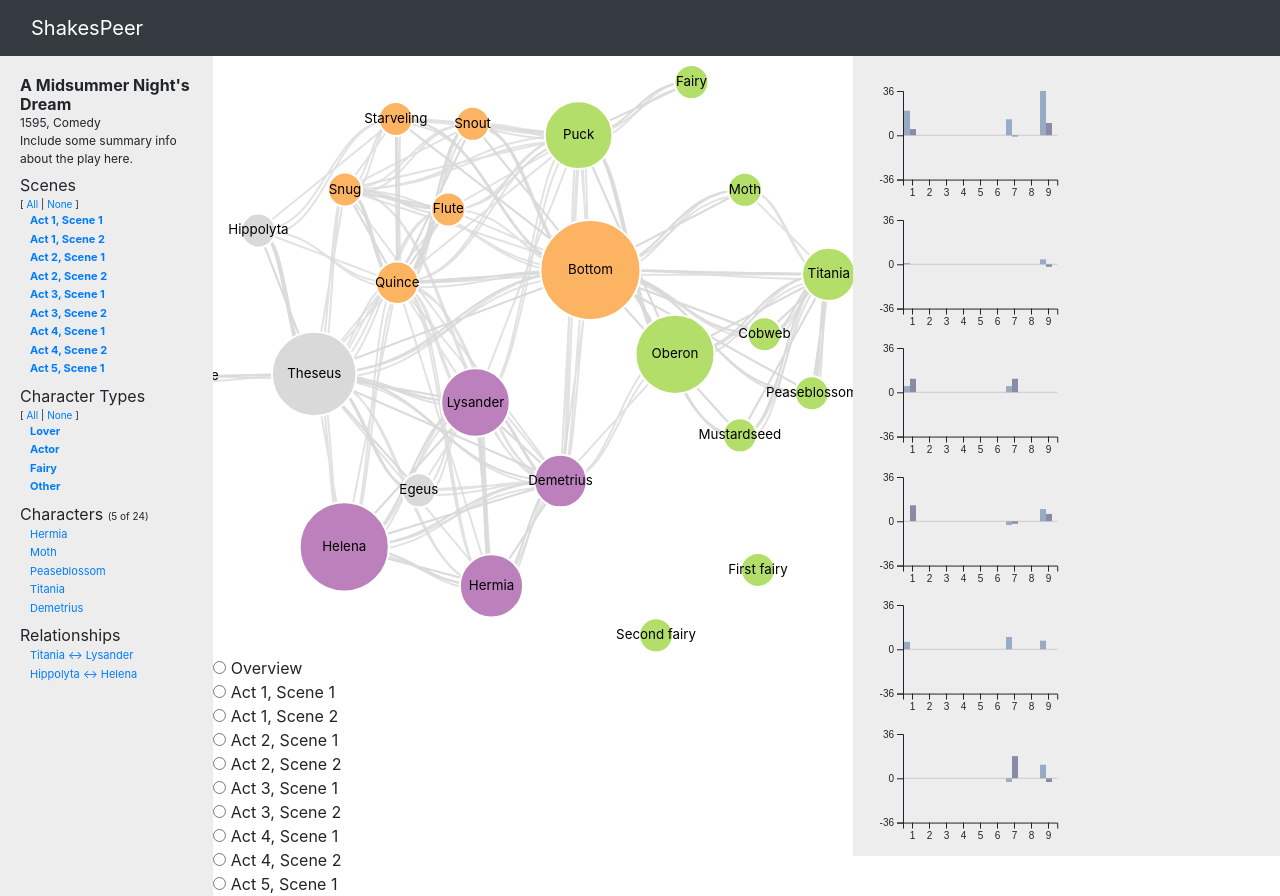
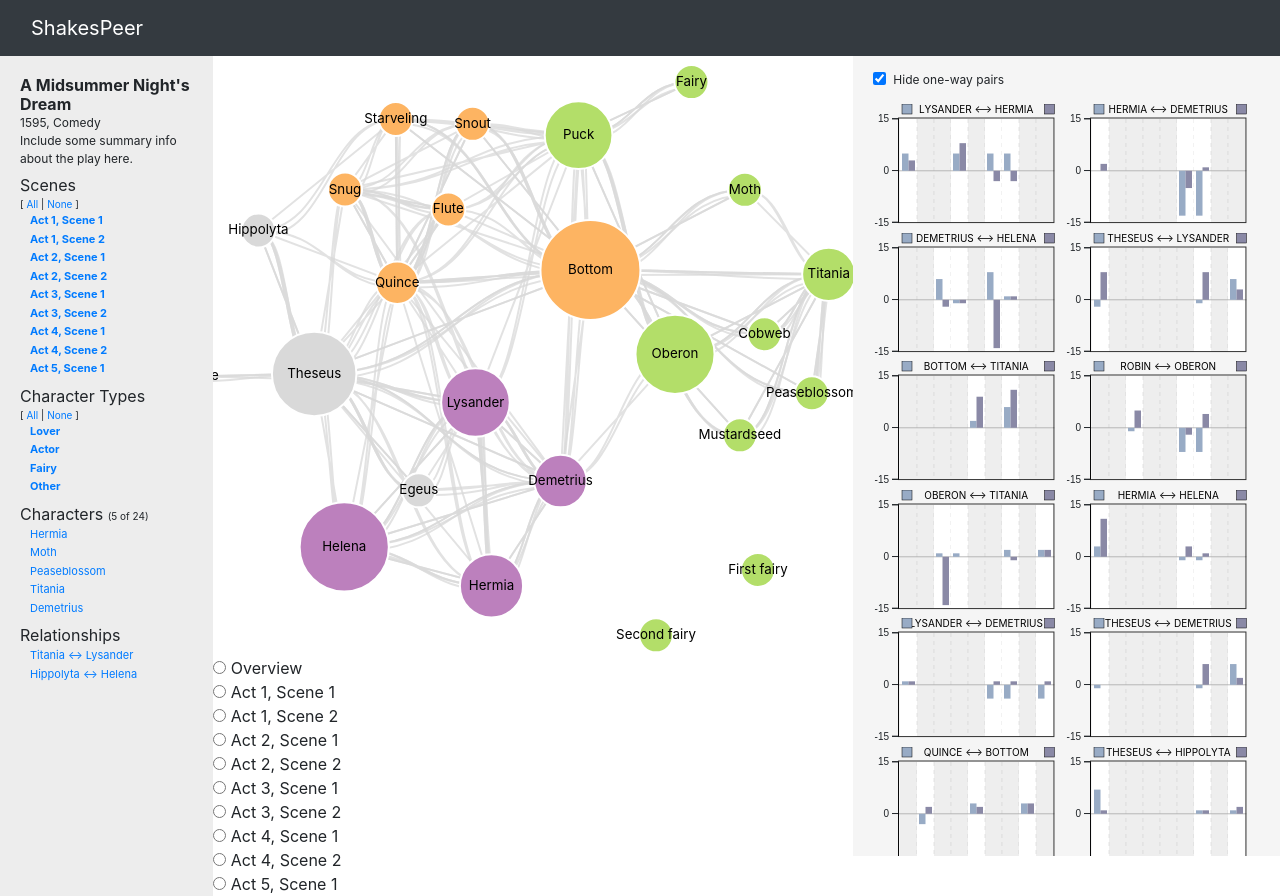
Before and after one commit to kevin-chow/ShakesPeer, an Angular app in the folder angular-src/shakespeer/: page / in a window 1280 px wide. Built offline with nearby package versions, Linux system fonts and the light colour scheme.

Commit message:
stable version of small multiples with filtering and sorting

```diff
--- a/angular-src/shakespeer/src/app/components/relationship/relationship.component.html
+++ b/angular-src/shakespeer/src/app/components/relationship/relationship.component.html
@@ -1,4 +1,13 @@
 <div class="rel-view">
+
+  <div class="form-check">
+    <input class="rel-input form-check-input" type="checkbox" value="" id="oneWay"
+           [checked]="isOneWayOnly" (change)="isOneWayOnly = !isOneWayOnly; this.refreshGraphs();">
+    <label class="rel-label form-check-label" for="oneWay">
+      Hide one-way pairs
+    </label>
+  </div>
+
   <div #relationship id="relationship-viz" (window:resize)="onResize()"></div>
 <!--<h3>Sentiment Valence</h3>-->
 <!--<svg width="350" height="200" id="svg1"></svg>-->
--- a/angular-src/shakespeer/src/app/components/relationship/relationship.component.scss
+++ b/angular-src/shakespeer/src/app/components/relationship/relationship.component.scss
@@ -1,6 +1,16 @@
 .rel-view {
   padding: 15px 20px;
   height: 100vh;
-  background-color: #EDEDED;
+  background-color: whitesmoke;
   overflow-y: scroll;
 }
+
+.rel-input {
+  margin-top: 1px;
+}
+
+.rel-label {
+  font-size: 12px;
+  vertical-align: bottom;
+  margin-bottom: 15px;
+}
--- a/angular-src/shakespeer/src/app/components/relationship/relationship.component.ts
+++ b/angular-src/shakespeer/src/app/components/relationship/relationship.component.ts
@@ -1,9 +1,8 @@
 import {Component, ElementRef, OnInit, ViewChild} from '@angular/core';
 import * as d3 from 'd3';
 import {FilterService} from "../../services/filter.service";
-import {Filter} from "../../models/filter.model";
-import {sentiment_AFINN} from "./relationship_data";
-import {buildMonth} from "@ng-bootstrap/ng-bootstrap/datepicker/datepicker-tools";
+import {Filter, allCharacters} from "../../models/filter.model";
+import {sentiment_BL} from "./relationship_data";
 
 @Component({
   selector: 'app-relationship',
@@ -14,27 +13,30 @@ import {buildMonth} from "@ng-bootstrap/ng-bootstrap/datepicker/datepicker-tools
 export class RelationshipComponent implements OnInit {
 
   filter: Filter;
+  sentimentData: any[];
 
-  sentimentData: any[];
+  isOneWayOnly: boolean = true;
 
   @ViewChild('relationship')
   svgContainer: ElementRef;
-  properties: any;
+  relationshipSvg: any;
+  margin: any;
+  width: number;
+  height: number;
 
   constructor(private filterService: FilterService) {
     filterService.filter$.subscribe((newFilter) => {
       this.filter = newFilter;
+      this.refreshGraphs();
     });
   }
 
   ngOnInit() {
-    this.sentimentData = this.processSentimentData();
+    this.refreshGraphs();
+  }
 
-    for (let sd of this.sentimentData) {
-      console.log(sd[0].id + " | " + sd[1].id);
-    }
-    // console.log(this.sentimentData[10]);
-    this.buildSvg();
+  onResize() {
+    this.refreshGraphs();
   }
 
   clearSentimentIfNoEngagement(pair): any {
@@ -46,26 +48,32 @@ export class RelationshipComponent implements OnInit {
     return pair;
   }
 
+  resetVisitedData() {
+    for (let key in sentiment_BL) {
+      let value = sentiment_BL[key];
+      value.visited = false;
+    }
+  }
+
   processSentimentData(): any[] {
     let characterPairList = [];
-    for (let key in sentiment_AFINN) {
+    for (let key in sentiment_BL) {
       let characterPair = [];
 
-      let value = sentiment_AFINN[key];
+      let value = sentiment_BL[key];
       if (!value.visited) {
         let characters = key.split('-');
         let otherKey = characters[1].concat('-', characters[0]);
 
         value = this.clearSentimentIfNoEngagement(value);
-        if (sentiment_AFINN.hasOwnProperty(otherKey)) {
-          let otherValue = sentiment_AFINN[otherKey];
+        if (sentiment_BL.hasOwnProperty(otherKey)) {
+          let otherValue = sentiment_BL[otherKey];
           otherValue = this.clearSentimentIfNoEngagement(otherValue);
           characterPair.push({id: key, data: value}, {id: otherKey, data: otherValue});
           otherValue.visited = true;
         } else {
           characterPair.push({id: key, data: value}, {id: "null", data: []});
         }
-
         characterPairList.push(characterPair);
         value.visited = true;
       }
@@ -73,61 +81,288 @@ export class RelationshipComponent implements OnInit {
     return characterPairList;
   }
 
-  onResize() {
-    this.buildSvg();
+  filterSentimentData(dataToBeFiltered): any[] {
+    let filteredData = dataToBeFiltered;
+    if (this.isOneWayOnly == true) {
+      filteredData = filteredData.filter((d) => {
+        return (d[0].data.length != 0) && (d[1].data.length != 0);
+      });
+    }
+
+    let processedSelectedScenes: number[] = this.filter.selectedScenes.map((scene) => {
+      if (scene == "a1s1") return 1;
+      else if (scene == "a1s2") return 2;
+      else if (scene == "a2s1") return 3;
+      else if (scene == "a2s2") return 4;
+      else if (scene == "a3s1") return 5;
+      else if (scene == "a3s2") return 6;
+      else if (scene == "a4s1") return 7;
+      else if (scene == "a4s2") return 8;
+      else if (scene == "a5s1") return 9;
+    });
+
+    // Filter by the sidebar filter.
+    // Two things to check: the selectedScenes and the selectedCharacterTypes.
+    let finalFilteredData = [];
+    if (this.filter.selectedScenes.length == 0) {
+      finalFilteredData = [];
+    } else if (this.filter.selectedScenes.length != 9) {
+      for (let pair of filteredData) {
+        let pair1 = pair[0];
+        let pair2 = pair[1];
+
+        let nullCheck1 = pair1.data == null || pair1.data.length == 0;
+        let nullCheck2 = pair2.data == null || pair2.data.length == 0;
+
+        let toBeFilteredOut = true;
+        for (let scene of processedSelectedScenes) {
+          let speechCheck1 = true;
+          let speechCheck2 = true;
+          if (!nullCheck1) {
+            speechCheck1 = pair1.data[scene-1].speech_dist == 0;
+          }
+          if (!nullCheck2) {
+            speechCheck2 = pair2.data[scene-1].speech_dist == 0;
+          }
+          if (!(speechCheck1 && speechCheck2)) {
+            toBeFilteredOut = false;
+            break;
+          }
+        }
+        if (toBeFilteredOut == false) {
+          finalFilteredData.push(pair);
+        }
+      }
+    } else {
+      finalFilteredData = filteredData;
+    }
+
+    if (this.filter.selectedCharacterTypes.length == 0) {
+      finalFilteredData = [];
+    } else if (this.filter.selectedCharacterTypes.length != 4) {
+      finalFilteredData = finalFilteredData.filter((pair) => {
+        let pair1 = pair[0];
+        let charList = pair1.id.split("-");
+        let char1 = charList[0];
+        let char2 = charList[1];
+
+        let check1 = false;
+        let check2 = false;
+        allCharacters.forEach((char) => {
+          if (char.id.toUpperCase() === char1) {
+            console.log("match!");
+            console.log(this.filter.selectedCharacterTypes);
+            console.log(char.type);
+            if (this.filter.selectedCharacterTypes.includes(char.type)) {
+              check1 = true;
+            }
+          }
+          if (char.id.toUpperCase() === char2) {
+            if (this.filter.selectedCharacterTypes.includes(char.type)) {
+              check2 = true;
+            }
+          }
+        });
+        return check1 || check2;
+      });
+    }
+
+    return finalFilteredData;
   }
 
-  margin = {top: 20, right: 10, bottom: 20, left: 30};
-  width: number;
-  height: number;
+  sortSentimentData(dataToBeSorted) {
+    dataToBeSorted.sort((a, b): number => {
+      let aTotal: number = 0;
+      if (!(a[0].data == null || a[0].data.length == 0)) {
+        for (let d of a[0].data) {
+          aTotal += Math.abs(d.sentiment_value);
+        }
+      }
+      if (!(a[1].data == null || a[1].data.length == 0)) {
+        for (let d of a[1].data) {
+          aTotal += Math.abs(d.sentiment_value);
+        }
+      }
+      let bTotal: number = 0;
+      if (!(b[0].data == null || b[0].data.length == 0)) {
+        for (let d of b[0].data) {
+          bTotal += Math.abs(d.sentiment_value);
+        }
+      }
+      if (!(b[1].data == null || b[1].data.length == 0)) {
+        for (let d of b[1].data) {
+          bTotal += Math.abs(d.sentiment_value);
+        }
+      }
+      a[0].total = aTotal;
+      a[1].total = aTotal;
+      b[0].total = bTotal;
+      b[1].total = bTotal;
+      if (aTotal > bTotal) return -1;
+      if (aTotal < bTotal) return 1;
+      else return 0;
+    });
+  }
 
-  buildSvg() {
+  buildSvg(finalData) {
     d3.select('#relationship-viz svg').remove();
 
+    this.margin = {top: 15, right: 10, bottom: 10, left: 25};
     this.width = this.svgContainer.nativeElement.offsetWidth - this.margin.left - this.margin.right;
     this.height = (this.svgContainer.nativeElement.parentElement.offsetHeight / (3.5)) - this.margin.top - this.margin.bottom - 100;
     // const fullHeight = this.svgContainer.nativeElement.parentElement.offsetHeight - this.margin.top - this.margin.bottom - 100;
 
-    // var svg = d3.select("body").selectAll("svg")
-    //   .data(symbols)
-    //   .enter().append("svg")
-    //   .attr("width", width + margin.left + margin.right)
-    //   .attr("height", height + margin.top + margin.bottom)
-    //   .append("g")
-    //   .attr("transform", "translate(" + margin.left + "," + margin.top + ")")
-    //   .each(multiple);
+    const that = this;
+    const minSentiment = -15;
+    const maxSentiment = 15;
 
-    const that = this;
-    const minSentiment = -36;
-    const maxSentiment = 36;
+    const widthDivider = 2.25;
 
-    const svg = d3.select('#relationship-viz').selectAll('svg')
-      .data(this.sentimentData)
+    this.relationshipSvg = d3.select('#relationship-viz').selectAll('svg');
+
+    this.relationshipSvg.data(finalData, function(d) { return d[0].id + d[1].id; })
       .enter().append('svg')
-      .attr('width', (this.width / 2.25) + this.margin.left + this.margin.right)
+      .attr('width', (this.width / widthDivider) + this.margin.left + this.margin.right)
       .attr('height', this.height + this.margin.top + this.margin.bottom)
       .append('g')
       .attr('transform', `translate(${this.margin.left},${this.margin.top})`)
       .each(function(perSentimentData) {
         const svg = d3.select(this);
 
-        const xScene = d3.scaleBand().domain([1, 2, 3, 4, 5, 6, 7, 8, 9]).rangeRound([0, that.width / 2.25], .2);
-        const xCharacter = d3.scaleBand().domain(d3.range(2)).range([0, xScene.bandwidth() - 5]);
+        const xScene = d3.scaleBand().domain([1, 2, 3, 4, 5, 6, 7, 8, 9]).rangeRound([0, that.width / widthDivider], .5);
+        const xCharacter = d3.scaleBand().domain(d3.range(2)).range([2, xScene.bandwidth() - 2]);
         const y = d3.scaleLinear().domain([minSentiment, maxSentiment]).range([that.height, 0]);
 
         const xAxisTop = d3.axisTop().scale(xScene);
         const xAxisBottom = d3.axisBottom().scale(xScene);
         const yAxis = d3.axisLeft().scale(y).ticks(2);
+        yAxis.tickValues(y.ticks(2).concat(y.domain()));
+        const z = d3.scaleOrdinal().range(["#98abc5", "#8a89a6"]);
 
-        yAxis.tickValues(y.ticks(2).concat(y.domain()));
+        const chars1 = perSentimentData[0].id.split("-");
+        const chars2 = perSentimentData[1].id.split("-");
+        if (chars2[0] && chars2[1]) {
+          // Totals (for debugging):
+          // svg.append("text")
+          //   .attr("x", -5)
+          //   .attr("y", -9)
+          //   .text(perSentimentData[0].total)
+          //   .style("font-size", "10px")
+          //   .attr("alignment-baseline","middle")
+          //   .attr("text-anchor","middle");
 
-        // Background color
-        // svg.append("rect")
-        //   .attr("width", "100%")
-        //   .attr("height", "100%")
-        //   .attr("fill", "white");
+          svg.append("text")
+            .attr("x", (that.width / widthDivider) / 2)
+            .attr("y", -9)
+            .text(chars1[0] + " <--> " + chars1[1])
+            .style("font-size", "10px")
+            .attr("alignment-baseline","middle")
+            .attr("text-anchor","middle");
 
-        let z = d3.scaleOrdinal().range(["#98abc5", "#8a89a6"]);
+          svg.append("rect")
+            .attr("x", 4)
+            .attr("y", -15)
+            .attr("width", 10)
+            .attr("height", 10)
+            .attr("fill", "#98abc5")
+            .attr("stroke", "black")
+            .attr("stroke-width", "0.5px");
+
+          svg.append("rect")
+            .attr("x", (that.width / widthDivider) - 10)
+            .attr("y", -15)
+            .attr("width", 10)
+            .attr("height", 10)
+            .attr("fill", "#8a89a6")
+            .attr("stroke", "black")
+            .attr("stroke-width", "0.5px");
+        } else {
+          svg.append("text")
+            .attr("x", (that.width / widthDivider) / 2)
+            .attr("y", -9)
+            .text(chars1[0] + " --> " + chars1[1])
+            .style("font-size", "10px")
+            .attr("alignment-baseline","middle")
+            .attr("text-anchor","middle");
+
+          svg.append("rect")
+            .attr("x", 4)
+            .attr("y", -15)
+            .attr("width", 10)
+            .attr("height", 10)
+            .attr("fill", "#98abc5")
+            .attr("stroke", "black")
+            .attr("stroke-width", "0.5px");
+        }
+
+        // Add all vertical reference lines
+        for (let x = 0; x < 9; x+=1) {
+          let pair1 = perSentimentData[0].data[x];
+          let pair2 = perSentimentData[1].data[x];
+          if ((!pair1 || pair1.speech_dist == 0) && (!pair2 || pair2.speech_dist == 0)) {
+            svg.append("rect")
+              .attr("x", xScene(x+1))
+              .attr("width", xScene.bandwidth())
+              .attr("height", that.height + "px")
+              .attr("fill", "rgb(220, 220, 220, 0.3)");
+          } else {
+            svg.append("rect")
+              .attr("x", xScene(x+1))
+              .attr("width", xScene.bandwidth())
+              .attr("height", that.height + "px")
+              .attr("fill", "white");
+          }
+
+          if (x == 8) continue;
+          svg.append("svg:line")
+            .attr("x1", xScene(x+2))
+            .attr("y1", 0)
+            .attr("x2", xScene(x+2))
+            .attr("y2", that.height)
+            .style("stroke", "rgb(170, 170, 170, 0.3)")
+            .style("stroke-width", "1px")
+            .style("stroke-dasharray", "4")
+            .style("fill", "none");
+        }
+
+        // Add 0-horizontal reference line
+        svg.append("svg:line")
+          .attr("x1", 0)
+          .attr("y1", y(0))
+          .attr("x2", that.width / widthDivider)
+          .attr("y2", y(0))
+          .style("stroke", "rgb(170, 170, 170, 0.8)")
+          .style("stroke-width", "1px")
+          .style("fill", "none");
+
+        // Add the x axis (top)
+        // svg.append('g')
+        //   .attr('class', 'x axis')
+        //   .attr('transform', `translate(0,0)`)
+        //   .call(this.properties.xAxisTop);
+
+        // Add the x axis (bottom)
+        // svg.append('g')
+        //   .attr('transform', `translate(0,${that.height})`)
+        //   .call(xAxisBottom);
+
+        // Add the y axis
+        svg.append('g')
+          .attr('class', 'y axis')
+          .attr('transform', `translate(0,-0.75)`)
+          .call(yAxis);
+
+
+        // Add bounding rectangle
+        svg.append("rect")
+          .attr("x", 0.5)
+          .attr("y", -1)
+          .attr("width", that.width / widthDivider - 1)
+          .attr("height", that.height + 1)
+          .attr("fill", "none")
+          .attr("stroke", "rgb(0, 0, 0, 0.8)")
+          .attr("stroke-width", "1px");
+
 
         svg.append('g').selectAll('g')
           .data(perSentimentData)
@@ -156,214 +391,17 @@ export class RelationshipComponent implements OnInit {
             }
             return y(d.sentiment_value);
           });
+      });
 
-        // Add 0-horizontal reference line
-        svg.append("svg:line")
-          .attr("x1", 0)
-          .attr("y1", y(0))
-          .attr("x2", that.width / 2.25)
-          .attr("y2", y(0))
-          .style("stroke", "rgb(170, 170, 170, 0.5)")
-          .style("stroke-width", "1px")
-          .style("fill", "none");
-
-        // Add the x axis (top)
-        // svg.append('g')
-        //   .attr('class', 'x axis')
-        //   .attr('transform', `translate(0,0)`)
-        //   .call(this.properties.xAxisTop);
-
-        // Add the x axis (bottom)
-        svg.append('g')
-          .attr('class', 'x axis')
-          .attr('transform', `translate(0,${that.height})`)
-          .call(xAxisBottom);
-
-        // Add the y axis
-        svg.append('g')
-          .attr('class', 'y axis')
-          .call(yAxis);
-      });
+    this.relationshipSvg.data(finalData, function(d) { return d[0].id + d[1].id; }).exit().remove();
   }
 
-  updateSvg() {
-    // this.properties.svg.transition();
-
+  refreshGraphs() {
+    this.resetVisitedData();
+    this.sentimentData = [];
+    this.sentimentData = this.processSentimentData();
+    let filteredData = this.filterSentimentData(this.sentimentData);
+    this.sortSentimentData(filteredData);
+    this.buildSvg(filteredData);
   }
-
-  // constructor() {
-  //     // configure margins and width/height of the graph
-  //
-  //  this.width = 350 - this.margin.left - this.margin.right;
-  //  this.height = 200 - this.margin.top - this.margin.bottom;
-  // }
-  //
-  // ngOnInit() {
-  //       var A = "THESEUS";
-  //       var B = "HIPPOLYTA";
-  //       var lexicon = "AFINN";
-  //       this.readData(A, B, lexicon);
-  //       this.buildSvg('#svg1', A, B);
-  //
-  //       A = "LYSANDER";
-  //       B = "HERMIA";
-  //       this.readData(A, B, lexicon);
-  //       this.buildSvg('#svg2', A, B);
-  // }
-
-  // title = 'Line Chart';
-  //
-  // private margin = {top: 20, right: 20, bottom: 50, left: 20};
-  // private width: number;
-  // private height: number;
-  // private x: any;
-  // private y: any;
-  // private svg: any;
-  // private line: d3.line<[number, number]>; // this is line definition
-  //
-  // sentimentAB: any;
-  // sentimentBA: any;
-
-    // private readData(A, B, lexicon) {
-    //     if (lexicon == "AFINN") {
-    //         this.sentimentAB = sentiment_AFINN[A+'-'+B];
-    //         this.sentimentBA = sentiment_AFINN[B+'-'+A];
-    //     }
-    //     else {
-    //         this.sentimentAB = sentiment_BL[A+'-'+B];
-    //         this.sentimentBA = sentiment_BL[B+'-'+A];
-    //     }
-    // }
-    //
-    // private buildSvg(svgID, A, B) {
-    //     d3.select(svgID).append("rect")
-    //         .attr("x", 0)
-    //         .attr("y", 0)
-    //         .attr("width", 350)
-    //         .attr("height", 200)
-    //         .attr("stroke", "black")
-    //         .attr("stroke-width", 1)
-    //         .attr("fill", "none");
-    //
-    //     this.svg = d3.select(svgID)
-    //         .append('g')
-    //         .attr('class', 'line-and-dots')
-    //         .attr('transform', 'translate(' + this.margin.left + ',' + this.margin.top + ')');
-    //
-    //     this.addXandYAxis();
-    //     this.drawLineAndPath(this.sentimentAB, 'blue', 'circle');
-    //     this.drawLineAndPath(this.sentimentBA, 'red', 'rect');
-    //     this.addLegend(A, B);
-    // }
-    //
-    // private addXandYAxis() {
-    //      // range of data configuring
-    //      this.x = d3.scaleLinear().range([0, this.width]);
-    //      this.y = d3.scaleLinear().range([this.height, 0]);
-    //      this.x.domain(d3.extent(this.sentimentAB.concat(this.sentimentBA), (d) => d.scene ));
-    //      this.y.domain(d3.extent(this.sentimentAB.concat(this.sentimentBA), (d) => d.sentiment_value ));
-    //
-    //     // Configure the X Axis
-    //     this.svg.append('g')
-    //         .attr('transform', 'translate(0,' + this.height + ')')
-    //         .attr('class', 'axis axis--x')
-    //         .call(d3.axisBottom(this.x));
-    //
-    //     // Configure the Y Axis
-    //     this.svg.append('g')
-    //         .attr('class', 'axis axis--y')
-    //         .call(d3.axisLeft(this.y));
-    // }
-    //
-    // private computePointSize (s) {
-    //     if (s == 0) {
-    //       return 0;
-    //     }
-    //     else if (s < 100) {
-    //       return 5;
-    //     }
-    //     else if (s < 200) {
-    //       return 7;
-    //     }
-    //     else if(s < 400) {
-    //       return 9;
-    //     }
-    //     else {
-    //       return 11;
-    //     }
-    // }
-    //
-    // private drawLineAndPath(data, color, shape) {
-    //     this.line = d3.line()
-    //         .x( (d: any) => this.x(d.scene) )
-    //         .y( (d: any) => this.y(d.sentiment_value) );
-    //
-    //     // Configuring line path
-    //     this.svg.append('path')
-    //         .datum(data)
-    //         .attr('class', 'line')
-    //         .attr('d', this.line)
-    //         .attr('stroke', color)
-    //         .attr('stroke-width', 2)
-    //         .attr('fill', 'none');
-    //
-    //     // Data dots
-    //     if (shape == 'circle') {
-    //       this.svg.append('g')
-    //           .selectAll("points")
-    //           .data(data)
-    //           .enter()
-    //           .append(shape)
-    //           .attr("class", "points")
-    //           .attr("r", (d: any) => this.computePointSize(d.speech_dist))
-    //           .attr("cx", (d: any) => this.x(d.scene))
-    //           .attr("cy", (d: any) => this.y(d.sentiment_value) )
-    //           .attr('fill', color)
-    //           .attr('stroke', 'none');
-    //
-    //     }
-    //     else {
-    //       this.svg.append('g')
-    //           .selectAll("points")
-    //           .data(data)
-    //           .enter()
-    //           .append(shape)
-    //           .attr("class", "points")
-    //           .attr("x", (d: any) => this.x(d.scene)-this.computePointSize(d.speech_dist))
-    //           .attr("y", (d: any) => this.y(d.sentiment_value)-this.computePointSize(d.speech_dist))
-    //           .attr("width", (d: any) => 2*this.computePointSize(d.speech_dist))
-    //           .attr("height", (d: any) => 2*this.computePointSize(d.speech_dist))
-    //           .attr('fill', color)
-    //           .attr('stroke', 'none');
-    //     }
-    // }
-    //
-    // private addLegend(A, B) {
-    //
-    //   this.svg.append("circle")
-    //     .attr("cx",0)
-    //     .attr("cy",170)
-    //     .attr("r", 5)
-    //     .style("fill", "blue")
-    //   this.svg.append("rect")
-    //     .attr("x",145)
-    //     .attr("y",165)
-    //     .attr("width", 10)
-    //     .attr("height", 10)
-    //     .style("fill", "red")
-    //   this.svg.append("text")
-    //     .attr("x", 10)
-    //     .attr("y", 170)
-    //     .text(A + " -> " +  B)
-    //     .style("font-size", "11px")
-    //     .attr("alignment-baseline","middle")
-    //   this.svg
-    //     .append("text")
-    //     .attr("x", 160)
-    //     .attr("y", 170)
-    //     .text(B + " -> " +  A)
-    //     .style("font-size", "11px")
-    //     .attr("alignment-baseline","middle")
-    // }
-
 }
--- a/angular-src/shakespeer/src/app/models/filter.model.ts
+++ b/angular-src/shakespeer/src/app/models/filter.model.ts
@@ -45,7 +45,7 @@ export const allCharacters = [
   { id: "Quince",       type: 'actor', total: 864,  a1s1: 0,   a1s2: 337, a2s1: 0,   a2s2: 0,   a3s1: 272, a3s2: 0,   a4s1: 0,   a4s2: 59,  a5s1: 196 },
   { id: "Lysander",     type: 'lover', total: 1396, a1s1: 406, a1s2: 0,   a2s1: 0,   a2s2: 359, a3s1: 0,   a3s2: 477, a4s1: 75,  a4s2: 0,   a5s1: 79  },
   { id: "Helena",       type: 'lover', total: 1815, a1s1: 350, a1s2: 0,   a2s1: 292, a2s2: 256, a3s1: 0,   a3s2: 899, a4s1: 18,  a4s2: 0,   a5s1: 0   },
-  { id: "Puck",         type: 'fairy', total: 1378, a1s1: 0,   a1s2: 0,   a2s1: 273, a2s2: 105, a3s1: 92,  a3s2: 677, a4s1: 22,  a4s2: 0,   a5s1: 209 },
+  { id: "Robin",        type: 'fairy', total: 1378, a1s1: 0,   a1s2: 0,   a2s1: 273, a2s2: 105, a3s1: 92,  a3s2: 677, a4s1: 22,  a4s2: 0,   a5s1: 209 },
   { id: "First Fairy",  type: 'fairy', total: 44,   a1s1: 0,   a1s2: 0,   a2s1: 0,   a2s2: 44,  a3s1: 0,   a3s2: 0,   a4s1: 0,   a4s2: 0,   a5s1: 0   },
   { id: "Theseus",      type: 'other', total: 1720, a1s1: 467, a1s2: 0,   a2s1: 0,   a2s2: 0,   a3s1: 0,   a3s2: 0,   a4s1: 304, a4s2: 0,   a5s1: 949 },
   { id: "Cobweb",       type: 'fairy', total: 5,    a1s1: 0,   a1s2: 0,   a2s1: 0,   a2s2: 0,   a3s1: 8,   a3s2: 0,   a4s1: 1,   a4s2: 0,   a5s1: 0   },
```
Also changed, not shown: angular-src/shakespeer/src/app/components/relationship/relationship_data.ts (+1 -1 lines).
